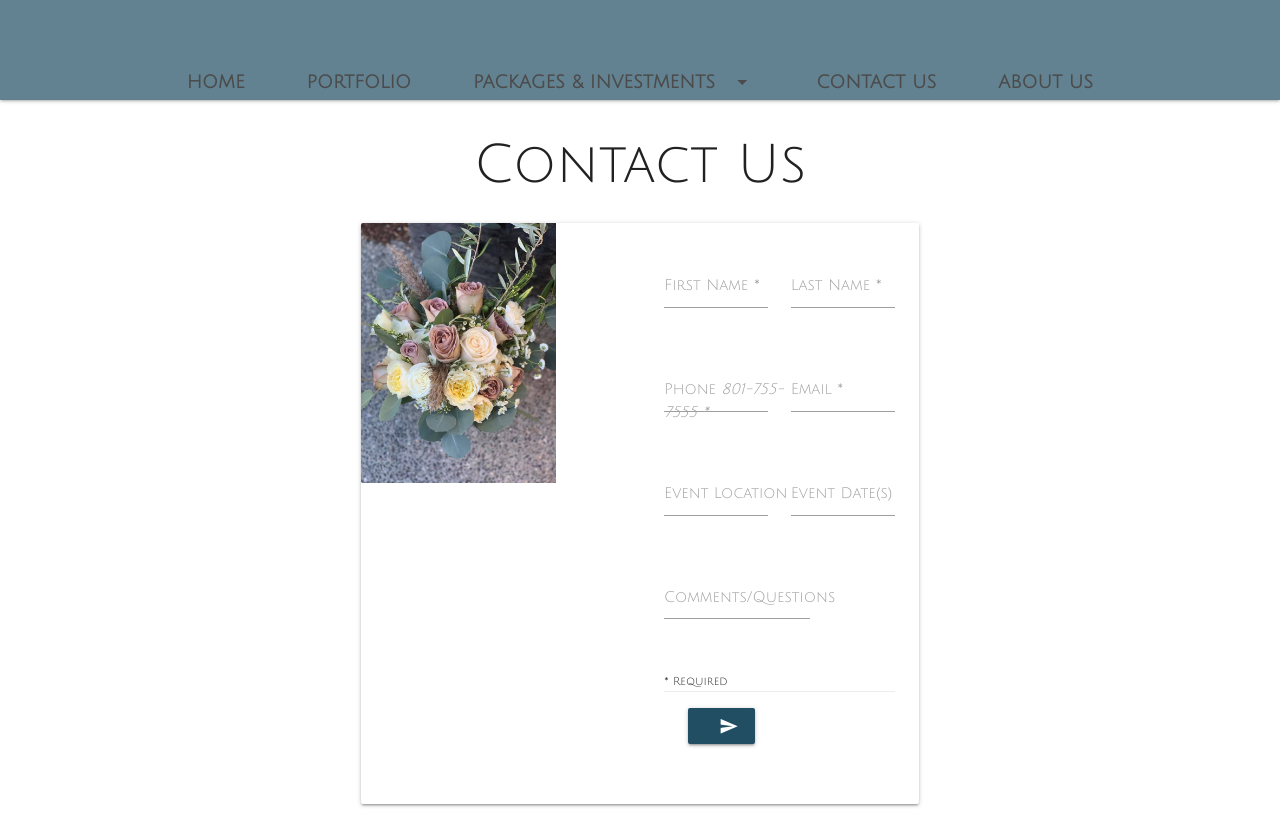
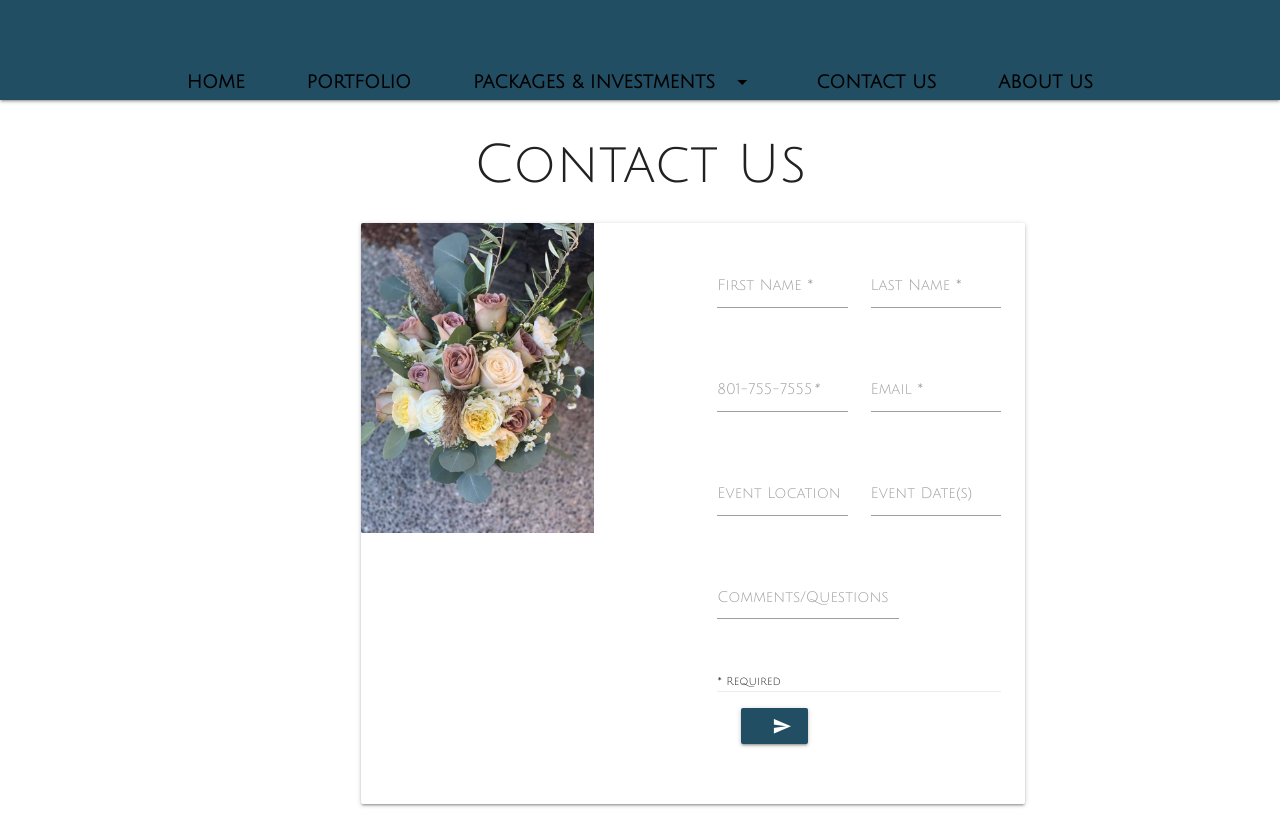
Before and after one commit to NOEL86/bow-tie, a React (Create React App) app in the folder client/: page /Contact in a window 1280 px wide. Built offline with nearby package versions, Linux system fonts and the light colour scheme.

Commit message:
css fixedgit add .

```diff
--- a/client/src/Components/Nav.css
+++ b/client/src/Components/Nav.css
@@ -1,6 +1,6 @@
 #mainNav {
   background-color: #214e63;
-  opacity: 0.7;
+  /* opacity: 0.7; */
   padding-top: 50px;
   padding-bottom: 50px;
 }
--- a/client/src/Pages/About.css
+++ b/client/src/Pages/About.css
@@ -1,3 +1,7 @@
+.card-image {
+  max-height: 400px !important;
+}
+
 #cortney {
   width: 100%;
 }
--- a/client/src/Pages/Contact.jsx
+++ b/client/src/Pages/Contact.jsx
@@ -119,8 +119,8 @@ class Contact extends Component {
         </div>
 
         <div className="row">
-          <div className="col s3" />
-          <div className="col s6">
+          <div className="col m3" />
+          <div className="col s12 m7">
             <div className="card horizontal">
               <div className="card-image">
                 <img id="flowers" src="../images/flowers.jpg" alt="Flowers" />
@@ -166,7 +166,7 @@ class Contact extends Component {
                             className="validate"
                           />
                           <label htmlFor="phone">
-                            Phone <i className="fa fa-italic">801-755-7555 *</i>
+                            801-755-7555<i className="fa fa-italic">*</i>
                           </label>
                         </div>
                         <div className="input-field col s6">
```
